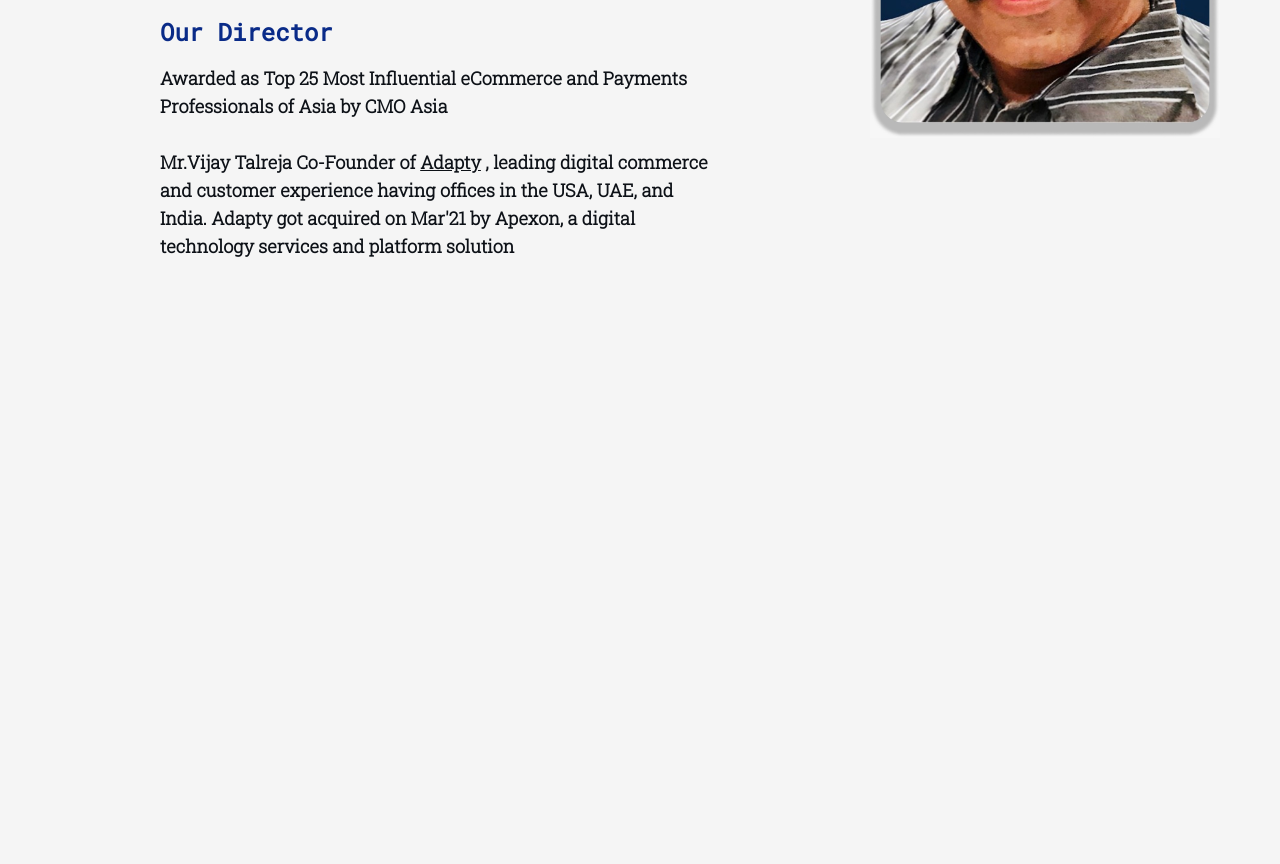
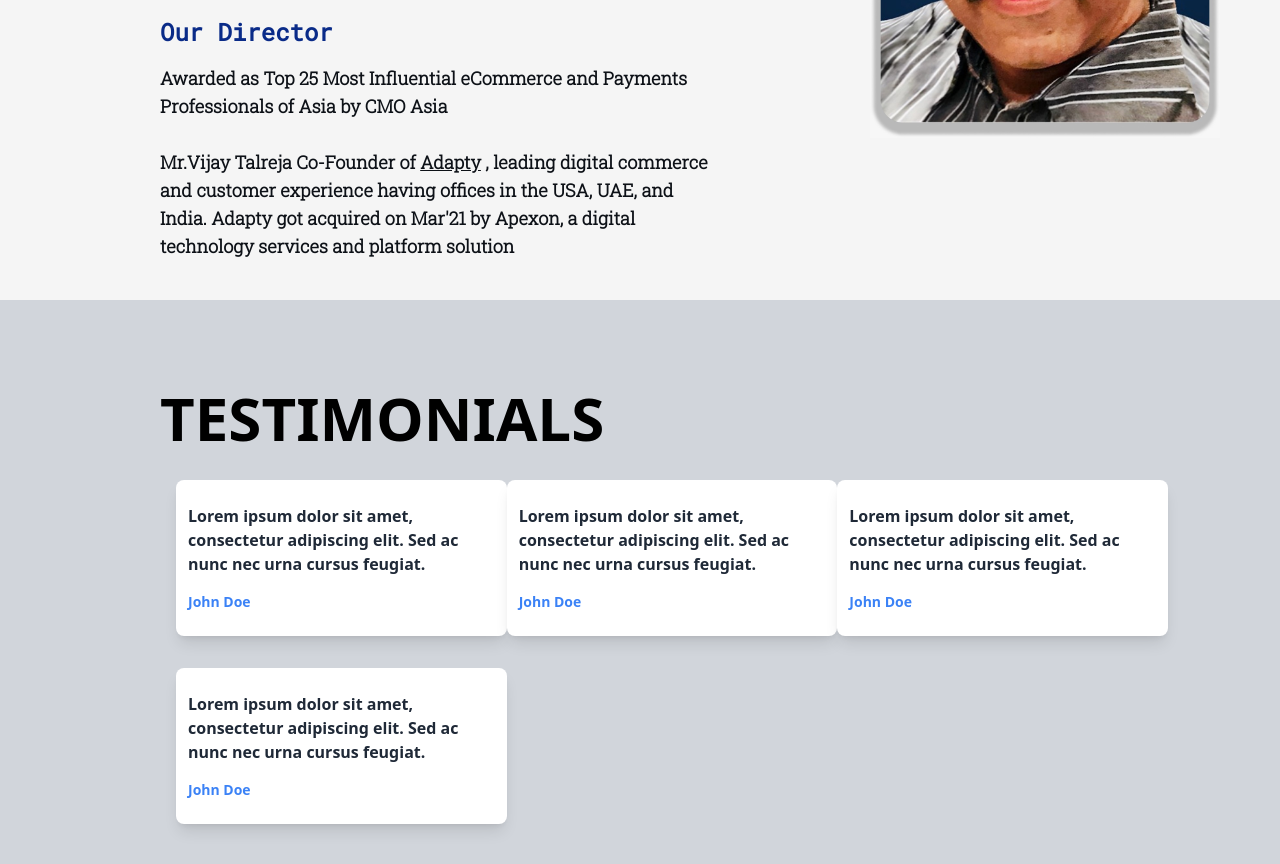
Before and after one commit to sahilcreator07/incubation, a website: page index.html in a window 1280 px wide. Shown: the part 1247-2111 px from the top of the page. Before the commit the page ends 1547 px from the top, so only its background shows below. Drawn offline with nearby package versions, Linux system fonts and the light colour scheme; no server answers.

Commit message:
testimonials

```diff
--- a/index.html
+++ b/index.html
@@ -35,7 +35,7 @@
               <a href="/partnership.html" class="block py-2 pl-3 pr-4  rounded  md:hover:bg-transparent text-bg">PARTNERSHIP</a>
             </li>
             <li>
-                <a href="#" class="block py-2 pl-3 pr-4  rounded  md:hover:bg-transparent text-bg">TESTMONIAL</a>
+                <a href="#testimonials" class="block py-2 pl-3 pr-4  rounded  md:hover:bg-transparent text-bg">TESTIMONIAL</a>
             </li>
             <li>
                 <a href="#" class="block py-2 pl-3 pr-4  rounded-xl   text-brightb border-2 border-white font-mono  bg-lightb text-xl">Contact </a>
@@ -92,5 +92,50 @@
       </div>
 
 
+      <div class="bg-gray-300 py-6 ">
+      <div class="pl-40 pr-32 text-6xl font-bold bg mt-16">
+        <div class="mb-4" id="testimonials">TESTIMONIALS</div>
+        <div class="grid grid-cols-3">
+          <div
+            class="max-w-sm w-full mx-4 my-4 bg-white rounded-lg shadow-lg py-6 px-3"
+          >
+            <p class="text-gray-800 text-base mb-4">
+              Lorem ipsum dolor sit amet, consectetur adipiscing elit. Sed ac
+              nunc nec urna cursus feugiat.
+            </p>
+            <p class="text-blue-500 text-sm font-semibold">John Doe</p>
+          </div>
+          <div
+            class="max-w-sm w-full mx-4 my-4 bg-white rounded-lg shadow-lg py-6 px-3"
+          >
+            <p class="text-gray-800 text-base mb-4">
+              Lorem ipsum dolor sit amet, consectetur adipiscing elit. Sed ac
+              nunc nec urna cursus feugiat.
+            </p>
+            <p class="text-blue-500 text-sm font-semibold">John Doe</p>
+          </div>
+          <div
+            class="max-w-sm w-full mx-4 my-4 bg-white rounded-lg shadow-lg py-6 px-3"
+          >
+            <p class="text-gray-800 text-base mb-4">
+              Lorem ipsum dolor sit amet, consectetur adipiscing elit. Sed ac
+              nunc nec urna cursus feugiat.
+            </p>
+            <p class="text-blue-500 text-sm font-semibold">John Doe</p>
+          </div>
+          <div
+            class="max-w-sm w-full mx-4 my-4 bg-white rounded-lg shadow-lg py-6 px-3"
+          >
+            <p class="text-gray-800 text-base mb-4">
+              Lorem ipsum dolor sit amet, consectetur adipiscing elit. Sed ac
+              nunc nec urna cursus feugiat.
+            </p>
+            <p class="text-blue-500 text-sm font-semibold">John Doe</p>
+          </div>
+        </div>
+      </div>
+    </div>
+
+
 </body>
 </html>
```
Also changed, not shown: style.css.
